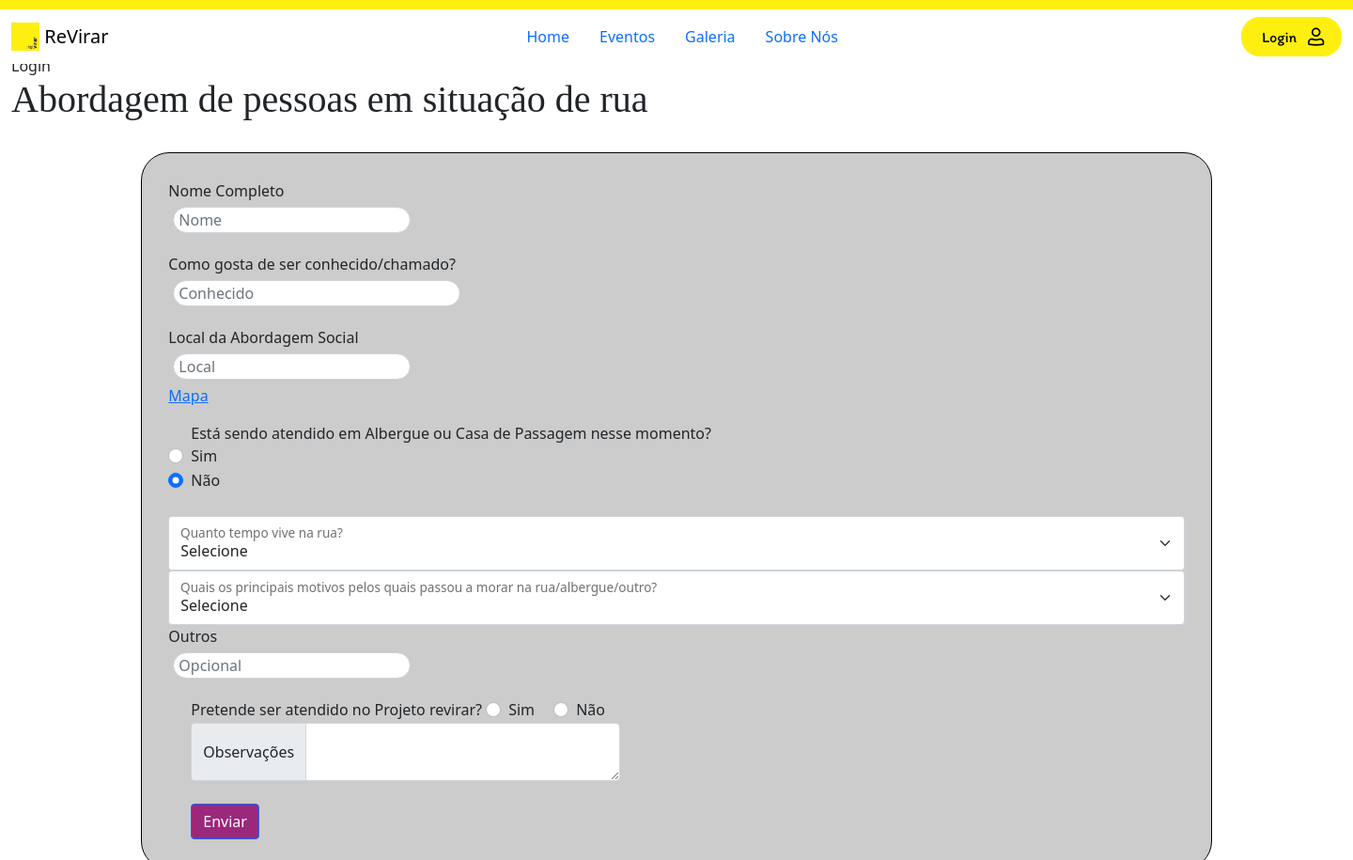
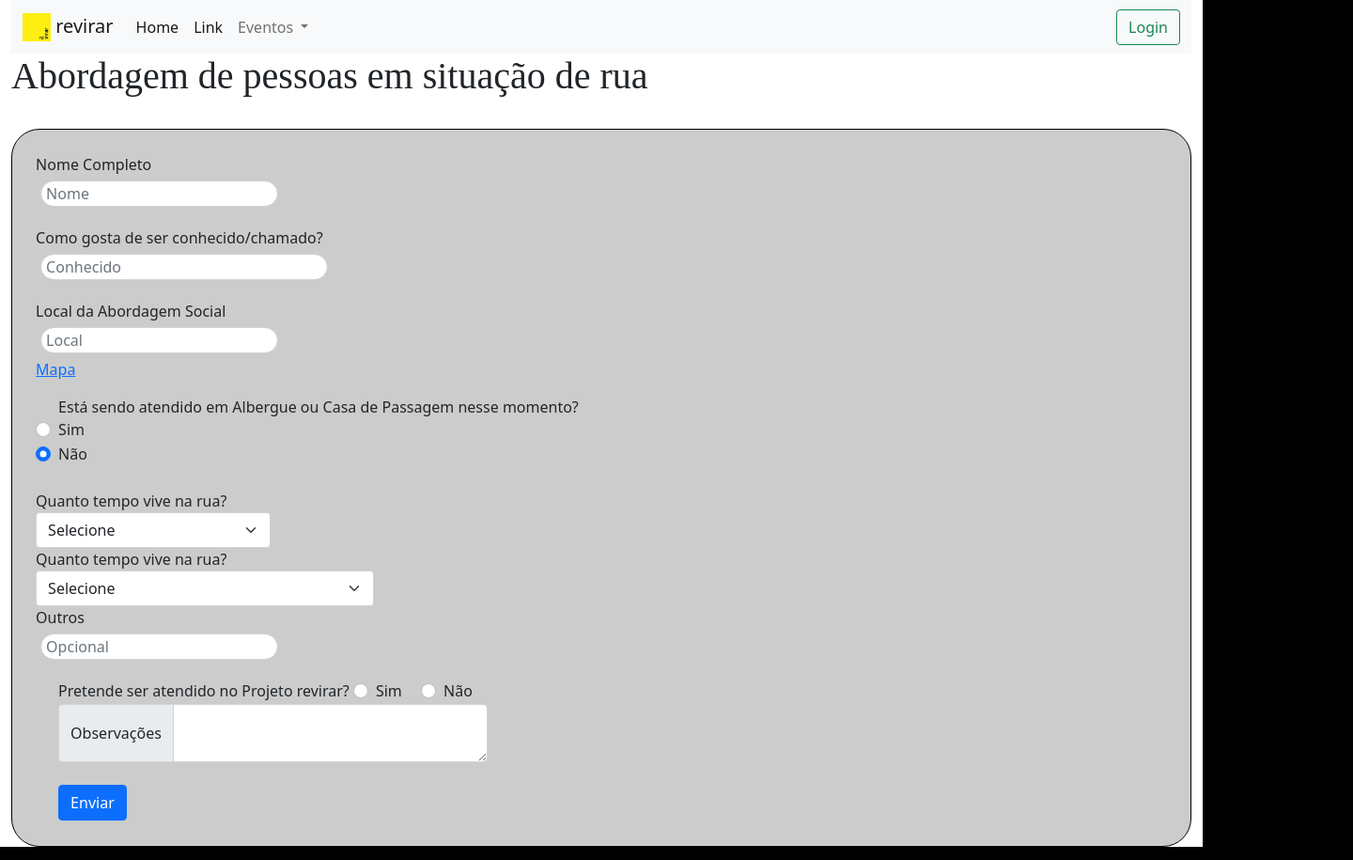
Before and after one commit to 2022M2T2-Inteli/Change-IT, a plain HTML site: page src/fichaCadastro.html in a window 1280 px wide. Shown: the top 915 px of the page at 94% size, 1440 px wide, since content can reach past the window. Drawn offline with nearby package versions, Linux system fonts and the light colour scheme.

Commit message:
Refatoração

```diff
--- a/src/estilo/style.css
+++ b/src/estilo/style.css
@@ -531,8 +531,6 @@ a:hover {
 }
 
 .formulario {
-    flex-direction: column;
-    display: flex;
     border-radius: 30px;
     background-color: rgb(204, 204, 204);
     border: 1px solid #000000;
@@ -548,9 +546,5 @@ input[type=text] {
     box-sizing: border-box;
 }
 
-.btn {
-    background-color: #9B287B;
-}
-
 /* Adding Google Font Tests =* */
 @import url('https://fonts.googleapis.com/css2?family=Roboto:ital,wght@0,100;1,900&display=swap');
--- a/src/fichaCadastro.html
+++ b/src/fichaCadastro.html
@@ -12,40 +12,50 @@
     <script src="https://cdn.jsdelivr.net/npm/bootstrap@5.1.3/dist/js/bootstrap.bundle.min.js" integrity="sha384-ka7Sk0Gln4gmtz2MlQnikT1wXgYsOg+OMhuP+IlRH9sENBO0LRn5q+8nbTov4+1p" crossorigin="anonymous"></script>
 
 </head>
-<body class="container-fluid"
-    style="position: relative; width: 1440px; height: 2291px; background: #FFFFFF; margin: auto;">
-    <div class="rectangleA"></div>
-    <nav class="navbar navbar-light" style="background-color: white;top: 10px;">
-        <a class="navbar-brand" href="#" style="color: black;">
-            <img src="img/revirar_logo.jpeg" width="30" height="30" class="d-inline-block align-top" alt="">
-            ReVirar
+<body class="container-fluid">
+    <nav class="navbar navbar-expand-lg navbar-light bg-light">
+        <div class="container-fluid">
+            <a class="navbar-brand" href="#">
+                <img src="img/revirar_logo.jpeg" alt="" width="30" height="30"
+                    class="d-inline-block align-text-top">
+                revirar
             </a>
-        <ul class="nav justify-content-center">
-            <div class="col-sm-">
+            <button class="navbar-toggler" type="button" data-bs-toggle="collapse"
+                data-bs-target="#navbarSupportedContent" aria-controls="navbarSupportedContent"
+                aria-expanded="false" aria-label="Toggle navigation">
+                <span class="navbar-toggler-icon"></span>
+            </button>
+            <div class="collapse navbar-collapse" id="navbarSupportedContent">
+                <div class="mr-auto"></div>
+                <ul class="navbar-nav me-auto mb-2 mb-lg-0">
                     <li class="nav-item">
-                    <a class="nav-link active" href="Home.html">Home</a>
-                </li>
-            </div>
-            <li class="nav-item">
-                <a class="nav-link" href="#">Eventos</a>
+                        <a class="nav-link active" aria-current="page" href="#">Home</a>
                     </li>
                     <li class="nav-item">
-                <a class="nav-link" href="#">Galeria</a>
+                        <a class="nav-link active" href="#">Link</a>
                     </li>
-            <li class="nav-item">
-                <a class="nav-link" href="sobrenos.html">Sobre Nós</a>
+                    <li class="nav-item dropdown">
+                        <a class="nav-link dropdown-toggle" href="#" id="navbarDropdown" role="button"
+                            data-bs-toggle="dropdown" aria-expanded="false">
+                            Eventos
+                        </a>
+                        <ul class="dropdown-menu" aria-labelledby="navbarDropdown">
+                            <li><a class="dropdown-item" href="#">...</a></li>
+                            <li><a class="dropdown-item" href="#">....</a></li>
+                            <li>
+                                <hr class="dropdown-divider">
                             </li>
+                            <li><a class="dropdown-item" href="#">.....</a></li>
                         </ul>
-        <a href="login.html">
-            <img src="img/Login.png" class="pull-right" alt="">
-        </a>
+                    </li>
+
+                </ul>
+                <form class="d-flex" action="Login.html">
+                    <button class="btn btn-outline-success" type="submit">Login</button>
+                </form>
+            </div>
+        </div>
     </nav>
-
-    <div id="barra">
-    <div class="busca"></div>
-    <div class="login">Login</div>
-    <div class="tlogin"></div>
-    <div>
         <h1>Abordagem de pessoas em situação de rua</h1>
         <br>
     </div>
@@ -53,28 +63,12 @@
 
     <div>
         <form action="">
-            <!-- <fieldset">
-                <div class="d-flex align-itens-center">
-                    <label>Quem é você?
-                       <input type="radio" name="user" value="administrador" required>Administrador
-                    </label>
-                    <label>
-                        <input type="radio" name="user" value="educador">Educador
-                    </label>
-                </div>
-            </fieldset> -->
-
-    <div class="container row-aling-itens-start formulario">
+            <div class="formulario">
                 <div class="input-group mb-3">
                     <label>Nome Completo
                         <input type="text" class="form-control" placeholder="Nome" aria-label="Username" aria-describedby="basic-addon1">
                     </label>
                 </div>
-        <!-- <div>
-        <label>Nome Completo<br>
-            <input type="text" name="nome" id="nome" required>
-        </label>
-        </div> -->
 
                 <div class="input-group mb-3">
                     <label>Como gosta de ser conhecido/chamado?
@@ -82,70 +76,25 @@
                     </label>
                 </div >
 
-    <!-- <div class="clamado">
-            <label>Como gosta de se clamado/como é conhecido<br>
-                    <input type="text" name="clamado" id="clamado">
-            </label>
-    </div> -->
                 <div class="input-group mb-3">
                     <label>Local da Abordagem Social
                         <input type="text" class="form-control" placeholder="Local" aria-label="Username" aria-describedby="basic-addon1"><a href="https://www.google.com.br/maps" target="_blank" rel="external">Mapa</a>
                     </label>
                 </div>
-        <!-- <div class="local">
-            <label>Local da Abordagem Social<br>
-                <input type="text" name="local" id="local">
-            </label>
-            <a href="https://www.google.com.br/maps" target="_blank" rel="external">Mapa</a>
-        </div> -->
 
                 <div class="form-check">
                     <label>Está sendo atendido em Albergue ou Casa de Passagem nesse momento?<br>
                         <input class="form-check-input" type="radio" name="flexRadioDefault" id="flexRadioDefault1">
-            <label class="form-check-label" for="flexRadioDefault1">
-              Sim
-            </label>
+                    <label class="form-check-label" for="flexRadioDefault1">Sim
                 </div>
                 <div class="form-check">
                     <input class="form-check-input" type="radio" name="flexRadioDefault" id="flexRadioDefault2" checked>
-            <label class="form-check-label" for="flexRadioDefault2">
-              Não
-            </label>
-        </label>
+                    <label class="form-check-label" for="flexRadioDefault2">Não
                 </div><br>
 
-        <!-- <div>
-            <label>Está sendo atendido em Albergue ou Casa de Passagem nesse momento?</label><br>
-                <label>
-                    <input type="radio" name="albergue" value="não">Não
-                </label>
-                <label>
-                    <input type="radio" name="albergue" id="sim">Sim, qual?
-                </label>
-                <label>
-                    <input type="text" name="albergue" placeholder="Observações" id="atendido">
-                </label>
-        </div> -->
                 <div class="row g-2">
                     <div class="col-md">
-              <div class="form-floating">
-                <select class="form-select" id="floatingSelectGrid" aria-label="Floating label select example">
-                    <option selected disabled value>Selecione</option>
-                    <option value="ate seis meses">Até seis meses</option>
-                    <option value="enete seis meses a um ano">Entre seis meses a um ano</option>
-                    <option value="entre um a dois anos">Entre um a dois anos</option>
-                    <option value="entre dois a cinco anos">Entre dois a cincos anos</option>
-                    <option value="entre cinco a dez anos">Entre cinco a dez anos</option>
-                    <option value="mais de dez anos">Mais de dez anos</option>
-                </select>
-                </select>
-                <label for="floatingSelectGrid">Quanto tempo vive na rua?</label>
-              </div>
-            </div>
-          </div>
-
-            <!-- <label>
-                <label>Quanto tempo vive na rua?</label>
+                        <label>Quanto tempo vive na rua?
                         <select class="form-select" aria-label="Default select example">
                             <option selected disabled value>Selecione</option>
                                 <option value="ate seis meses">Até seis meses</option>
@@ -156,41 +105,24 @@
                                 <option value="mais de dez anos">Mais de dez anos</option>
                         </select>
                         </label>
-            <br> -->
+                    </div>
+                </div>
 
-        <!-- <div class="motivo">
-            <label>Quais os principais motivos pelos quais passou a morar na rua/albergue/outro?
+                <div class="row g-2">
+                    <div class="col-md">
+                        <label>Quanto tempo vive na rua?
                             <select class="form-select" aria-label="Default select example">
                                 <option selected disabled value>Selecione</option>
                                     <option value="desemprego">Desemprego</option>
                                     <option value="perda da moradia">Expulsão/perda da moradia</option>
                                     <option value="ameaca">Ameaça/violência</option>
-                    <option value="problema familiar">Problemas com a familia/companheiro(a)</option>
+                                    <option value="problema familiar">Problemas com a família/companheiro(a)</option>
                                     <option value="drogras">Alcoolismo/drogas</option>
                                     <option value="tratamento de saude">Tratamento de saúde</option>
                                     <option value="opcao">Preferência/opção própria</option>
                                     <option value="naosabe">Não sabe/não se lembra</option>
                             </select>
                         </label>
-            <br> Essa é do grupo de linhas de baixo-->
-
-            <div class="row g-2">
-                <div class="col-md">
-                  <div class="form-floating">
-                    <select class="form-select" id="floatingSelectGrid" aria-label="Floating label select example">
-                        < <option selected disabled value>Selecione</option>
-                    <option value="desemprego">Desemprego</option>
-                    <option value="perda da moradia">Expulsão/perda da moradia</option>
-                    <option value="ameaca">Ameaça/violência</option>
-                    <option value="problema familiar">Problemas com a familia/companheiro(a)</option>
-                    <option value="drogras">Alcoolismo/drogas</option>
-                    <option value="tratamento de saude">Tratamento de saúde</option>
-                    <option value="opcao">Preferência/opção própria</option>
-                    <option value="naosabe">Não sabe/não se lembra</option>
-                </select>
-                    </select>
-                    <label for="floatingSelectGrid">Quais os principais motivos pelos quais passou a morar na rua/albergue/outro?</label>
-                  </div>
                     </div>
                 </div>
 
@@ -213,18 +145,6 @@
                     </div>
                     <br>
 
-        <!-- <div class="revirar">
-            <label>
-                <label>Pretende ser atendido no Projeto revirar?</label>
-                <label>
-                    <input type="radio" name="revirar" id="sim" required>Sim
-                </label>
-                <label>
-                    <input type="radio" name="revirar" id="nao">Não
-                </label>
-            </label><br>
-        </div> -->
-
                     <div class="observacao">
                         <fieldset>
                             <div class="input-group">
@@ -232,17 +152,14 @@
                                 <textarea class="form-control" aria-label="With textarea"></textarea>
                             </div>
                             <br>
-                <!-- <label>Observação:
-                    <textarea name="obeservacao" id="obeservacao" cols="50" rows="5"></textarea>
-                </label> -->
+
                         </fieldset>
                     </div>
+
                     <div class="col-auto">
                         <button type="submit" class="btn btn-primary bnt">Enviar</button>
                     </div>
-        <!-- <button type="submit">Cadastrar</button>
-    </form> -->
-    </div>
+        </form>
     </div>
 </body>
 </html>
```
Lines whose indentation alone changed are shown as unchanged.
